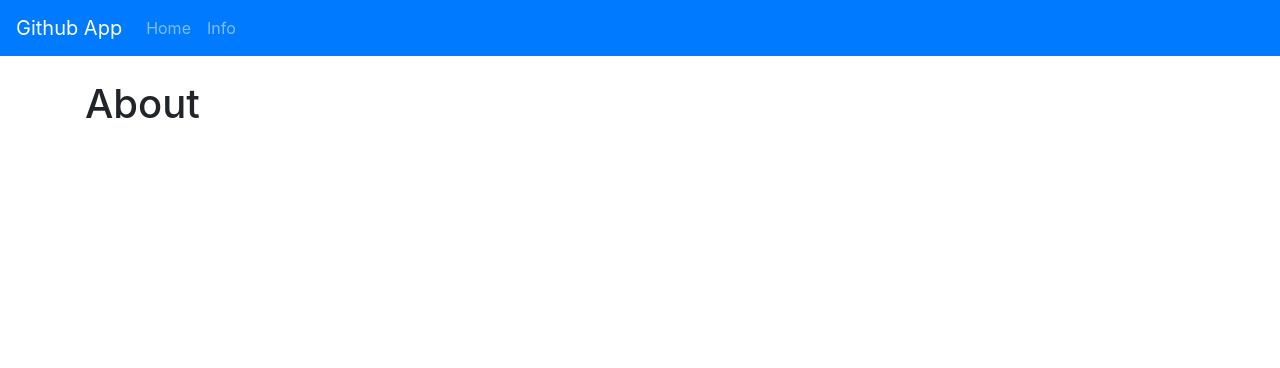
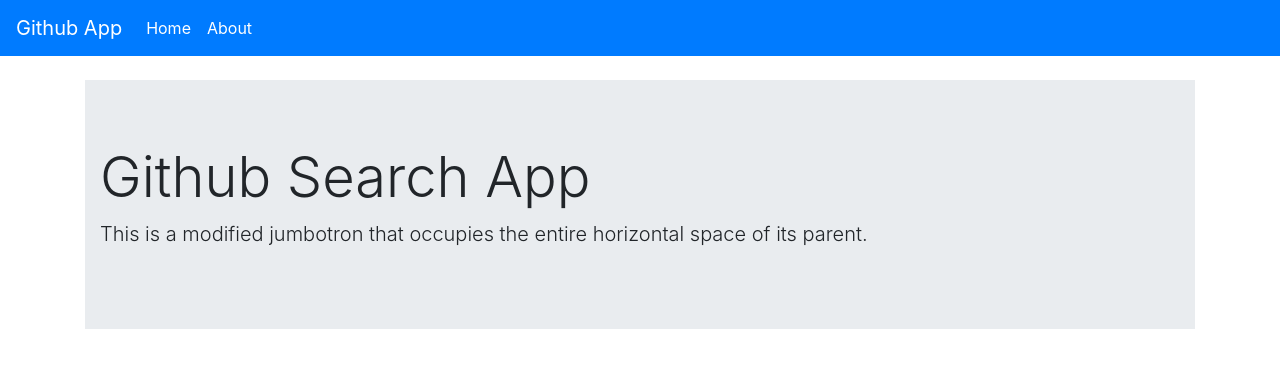
Before and after one commit to andrey-dum/react-github-app, a React (Create React App) app: page /about in a window 1280 px wide. Shown: the top 368 px of the page. Built offline with nearby package versions, Linux system fonts and the light colour scheme.

Commit message:
About page, Navigation

```diff
--- a/src/App.js
+++ b/src/App.js
@@ -13,8 +13,8 @@
 
         <Switch>
           <Route path="/about" component={About} />
-          <Route path="/info" component={Profile} />
-          <Route path="/" component={Home} />
+          <Route path="/profile/:name" component={Profile} />
+          <Route path="/" exact component={Home} />
 
 
         </Switch>
--- a/src/components/Navbar/Navbar.js
+++ b/src/components/Navbar/Navbar.js
@@ -1,4 +1,5 @@
 import React from 'react'
+import { NavLink } from 'react-router-dom'
 
 export default function Navbar() {
     return (
@@ -8,10 +9,10 @@
             </div>
             <ul className="navbar-nav">
                 <li className="nav-item">
-                    <a href="/" className="nav-link">Home</a>
+                    <NavLink to="/" className="nav-link">Home</NavLink>
                 </li>
                 <li className="nav-item">
-                    <a href="/about" className="nav-link">Info</a>
+                    <NavLink to="/about" className="nav-link">About</NavLink>
                 </li>
             </ul>
         </nav>
--- a/src/pages/About/About.js
+++ b/src/pages/About/About.js
@@ -3,7 +3,12 @@
 export default function About() {
     return (
         <div className="About">
-            <h1>About</h1>
+            <div class="jumbotron jumbotron-fluid">
+                <div class="container">
+                    <h1 class="display-4">Github Search App</h1>
+                    <p class="lead">This is a modified jumbotron that occupies the entire horizontal space of its parent.</p>
+                </div>
+                </div>
         </div>
     )
 }
```
Also changed, not shown: 1 other file (tests, documents, lock files or other folders).
